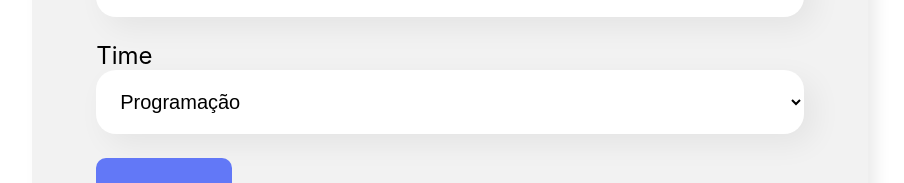
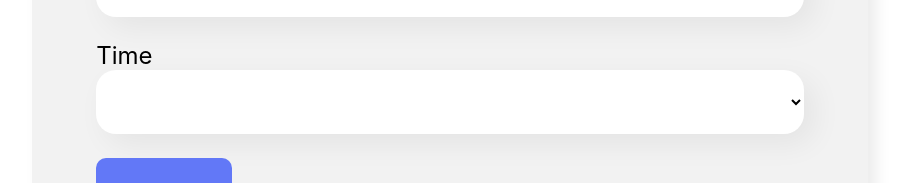
Before and after one commit to MauriMenezes/organo, a React (Create React App) app: page / in a window 1280 px wide. Shown: the part 824-1007 px from the top of the page, without its empty margins (190-1094 px from the left). Built offline with nearby package versions, Linux system fonts and the light colour scheme.

Commit message:
feat: option com valor vazio

```diff
--- a/src/componentes/ListaSuspensa/index.js
+++ b/src/componentes/ListaSuspensa/index.js
@@ -13,7 +13,8 @@ const ListaSuspensa = (props) => {
       <label>{props.label}</label>
 
 
-      <select onChange={aoAlterado} value={props.value}>
+      <select onChange={aoAlterado} value={props.valor}>
+        <option value=""></option>
         {props.itens.map(item => {
           return <option key={item}>{item}</option>
         })}
```
